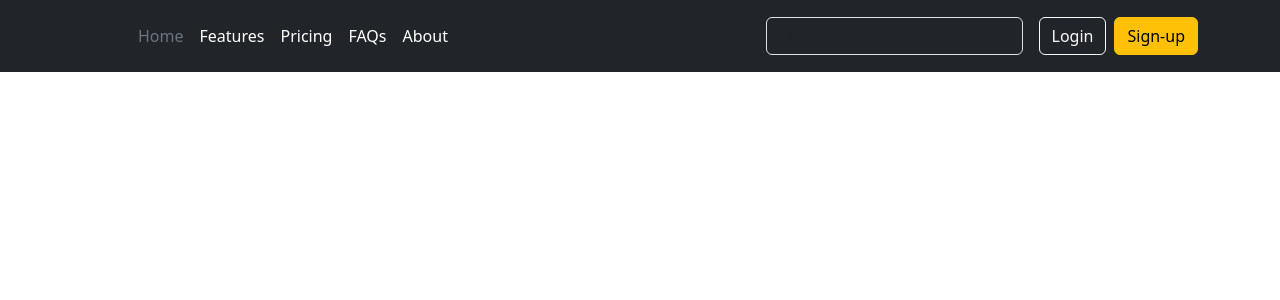
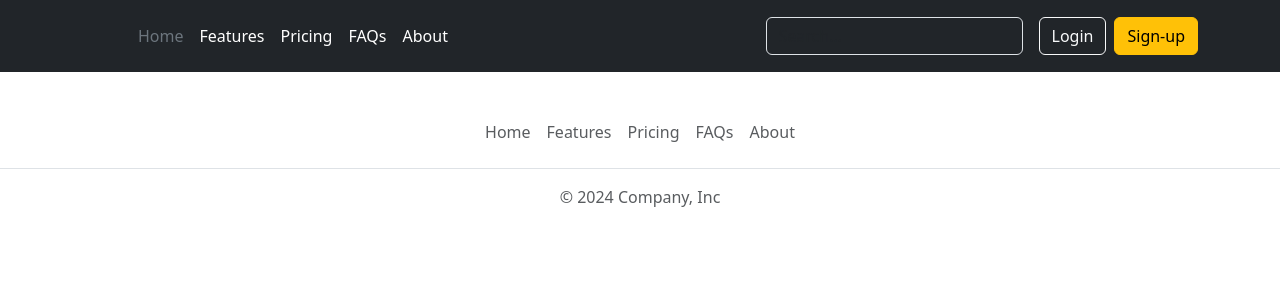
Before and after one commit to dg-codingbapunu/social-media-project-1, a React (Vite) app in the folder app/: page / in a window 1280 px wide. Shown: the top 300 px of the page. Built offline with nearby package versions, Linux system fonts and the light colour scheme.

Commit message:
create footer

```diff
--- a/app/src/App.jsx
+++ b/app/src/App.jsx
@@ -1,11 +1,14 @@
 import React from "react";
+import "./App.css";
 import Header from "./components/Header";
 import "bootstrap/dist/css/bootstrap.min.css";
+import Footer from "./components/Footer";
 
 const App = () => {
   return (
     <>
       <Header></Header>
+      <Footer></Footer>
     </>
   );
 };
--- /dev/null
+++ b/app/src/components/Footer.jsx
@@ -0,0 +1,38 @@
+import React from "react";
+
+const Footer = () => {
+  return (
+    <footer class="py-3 my-4">
+      <ul class="nav justify-content-center border-bottom pb-3 mb-3">
+        <li class="nav-item">
+          <a href="#" class="nav-link px-2 text-body-secondary">
+            Home
+          </a>
+        </li>
+        <li class="nav-item">
+          <a href="#" class="nav-link px-2 text-body-secondary">
+            Features
+          </a>
+        </li>
+        <li class="nav-item">
+          <a href="#" class="nav-link px-2 text-body-secondary">
+            Pricing
+          </a>
+        </li>
+        <li class="nav-item">
+          <a href="#" class="nav-link px-2 text-body-secondary">
+            FAQs
+          </a>
+        </li>
+        <li class="nav-item">
+          <a href="#" class="nav-link px-2 text-body-secondary">
+            About
+          </a>
+        </li>
+      </ul>
+      <p class="text-center text-body-secondary">© 2024 Company, Inc</p>
+    </footer>
+  );
+};
+
+export default Footer;
```
